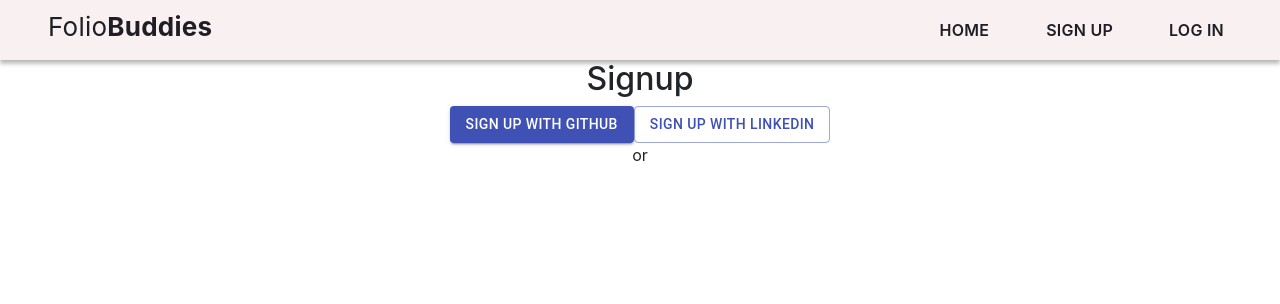
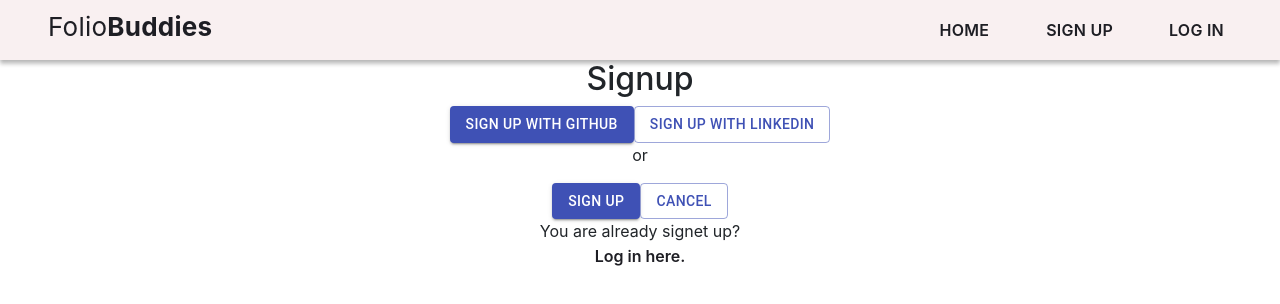
Before and after one commit to basvandersluis/FolioBuddies, a React (Create React App) app: page /Signup in a window 1280 px wide. Shown: the top 304 px of the page. Built offline with nearby package versions, Linux system fonts and the light colour scheme; a web font is replaced by a local one.

Commit message:
Add structure to Signup component

```diff
--- a/src/Components/Signup.js
+++ b/src/Components/Signup.js
@@ -1,5 +1,6 @@
 import React from 'react';
 import Button from '@material-ui/core/Button';
+import { Link } from 'react-router-dom';
 
 export default function Signup() {
   return (
@@ -9,6 +10,9 @@ export default function Signup() {
         <Button variant="outlined" color="primary">SIGN UP WITH LINKEDIN</Button>
         <br/>
         <p>or</p>
+        <Button variant="contained" color="primary">SIGN UP</Button>
+        <Button variant="outlined" color="primary">Cancel</Button>
+        <p>You are already signet up?<Link to="/Login" className="nav-link">Log in here.</Link></p>
 
     </div>
 
```
Also changed, not shown: 1 other file (tests, documents, lock files or other folders).
